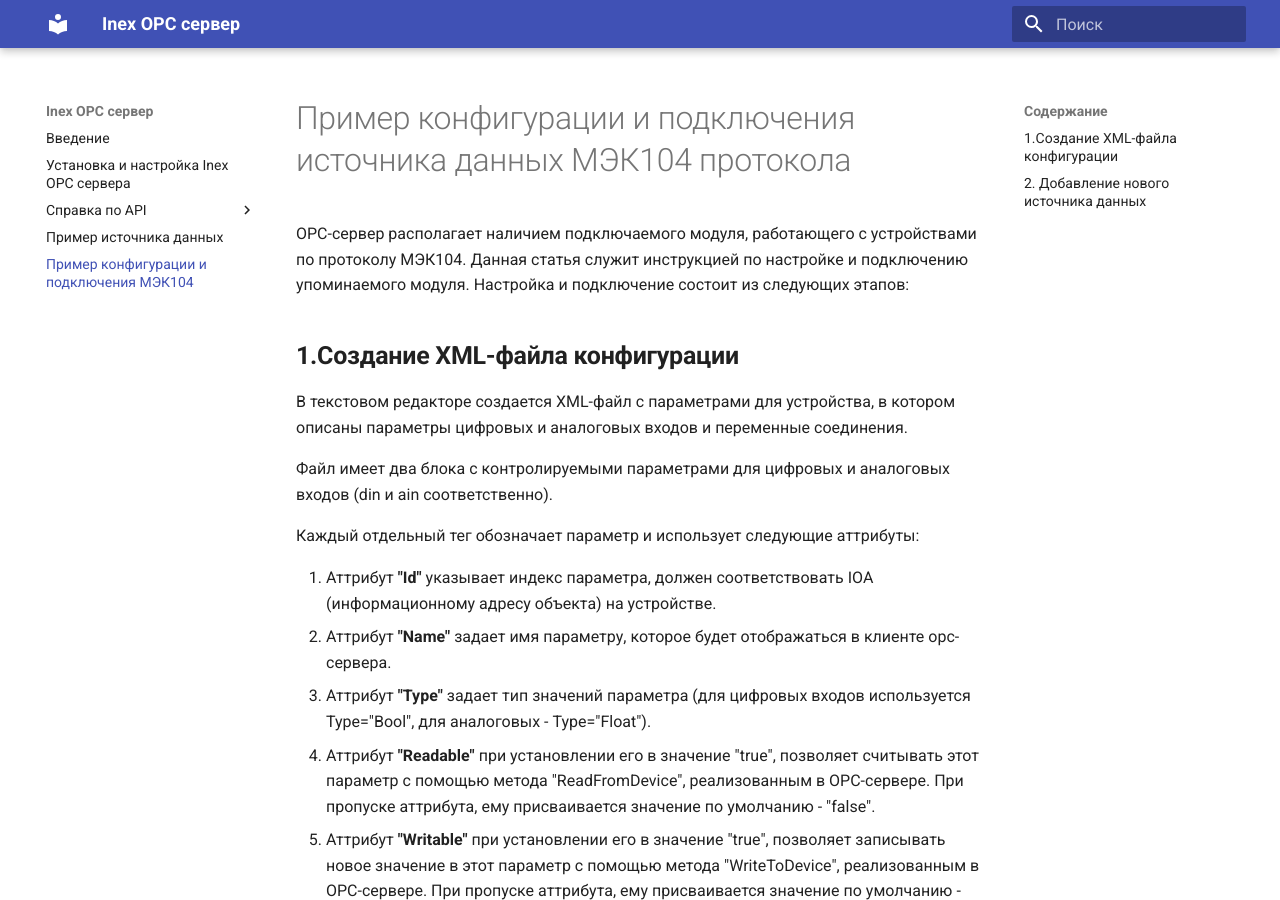
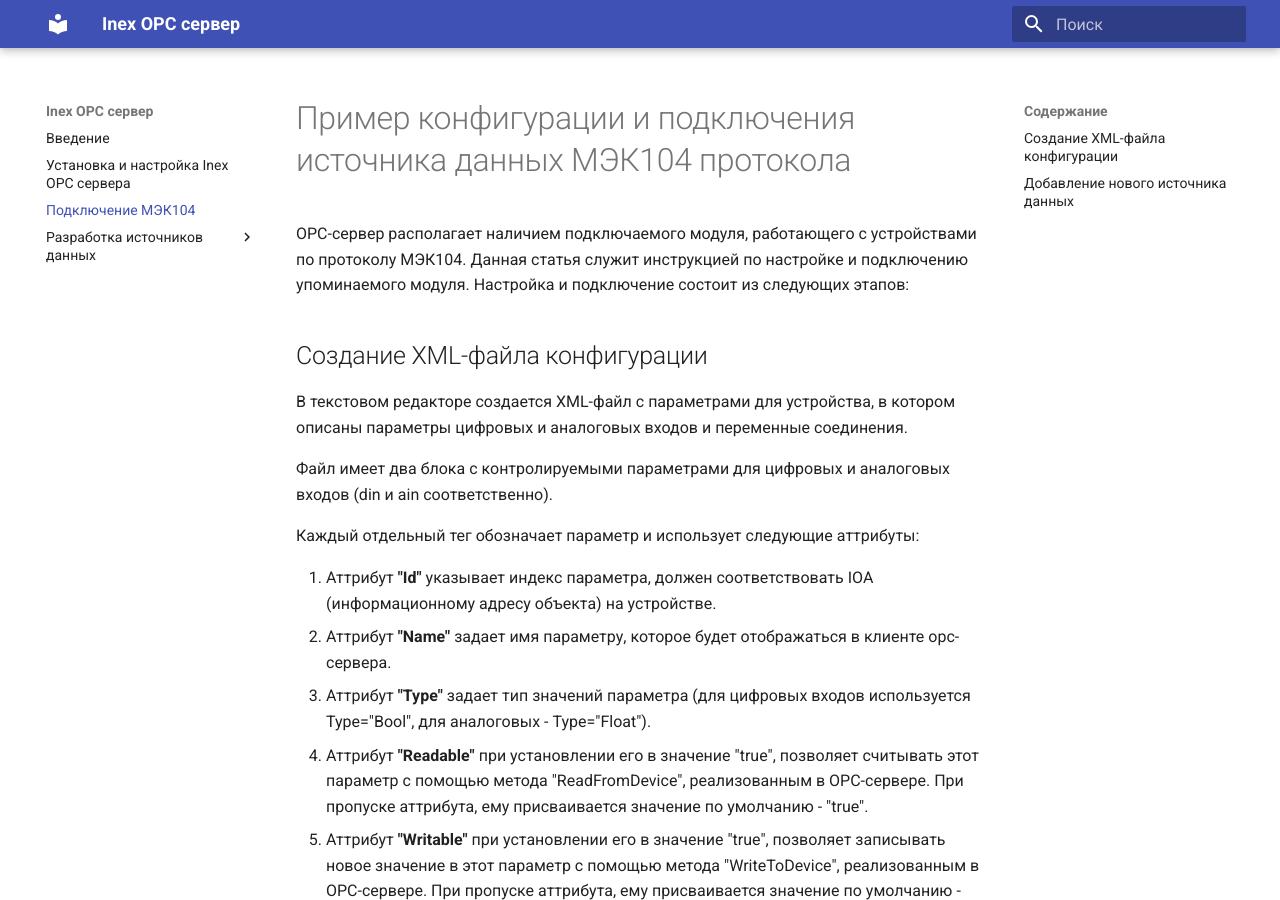
Before and after one commit to inex-dev/opc-server-doc, an MkDocs documentation site: the page built from docs/conf-iec104.md, in a window 1280 px wide and 900 px high. Built offline with MkDocs 1.6.1 and Material for MkDocs 9.7.7, drawn with Linux system fonts in a browser that asks for light colours; some of the changed text lies outside the part shown.

Commit message:
Исправления ошибок

````diff
--- a/docs/conf-iec104.md
+++ b/docs/conf-iec104.md
@@ -2,7 +2,7 @@
 
 ОРС-сервер располагает наличием подключаемого модуля, работающего с устройствами по протоколу МЭК104. Данная статья служит инструкцией по настройке и подключению упоминаемого модуля. Настройка и подключение состоит из следующих этапов:
 
-## **1.Создание XML-файла конфигурации**
+## Создание XML-файла конфигурации
 В текстовом редакторе создается XML-файл с параметрами для устройства, в котором описаны параметры цифровых и аналоговых входов и переменные соединения.
 
 Файл имеет два блока с контролируемыми параметрами для цифровых и аналоговых входов (din и ain соответственно).
@@ -12,7 +12,7 @@
 1. Аттрибут **"Id"** указывает индекс параметра, должен соответствовать IOA (информационному адресу объекта) на устройстве.
 2. Аттрибут **"Name"** задает имя параметру, которое будет отображаться в клиенте орс-сервера.
 3. Аттрибут **"Type"** задает тип значений параметра (для цифровых входов используется Type="Bool", для аналоговых - Type="Float").
-4. Аттрибут **"Readable"** при установлении его в значение "true", позволяет считывать этот параметр с помощью метода "ReadFromDevice", реализованным в ОРС-сервере. При пропуске аттрибута, ему присваивается значение по умолчанию - "false".
+4. Аттрибут **"Readable"** при установлении его в значение "true", позволяет считывать этот параметр с помощью метода "ReadFromDevice", реализованным в ОРС-сервере. При пропуске аттрибута, ему присваивается значение по умолчанию - "true".
 5. Аттрибут **"Writable"** при установлении его в значение "true", позволяет записывать новое значение в этот параметр с помощью метода "WriteToDevice", реализованным в ОРС-сервере. При пропуске аттрибута, ему присваивается значение по умолчанию - "false".
 
 Помимо блоков контролируемых значений, в файле указываются значения настройки установки и управления соединением:
@@ -85,7 +85,7 @@
 </Config>
 ```
 
-## **2. Добавление нового источника данных**
+## Добавление нового источника данных
 
 Сохранить созданный файл конфигурации следует по пути, задав ему уникальное имя с расширением ".xml" (В примере файлу присвоено имя "Iec104DataSource.xml"):
 
--- a/mkdocs.yml
+++ b/mkdocs.yml
@@ -3,13 +3,14 @@ site_name: Inex OPC сервер
 nav:
     - Введение: index.md
     - Установка и настройка Inex OPC сервера: install-and-settings.md
-    - Справка по API:
-        - Интерфейсы: api-references-interfaces.md
-        - Классы: api-references-classes.md
-        - Структуры: api-references-structs.md
-        - Перечисления: api-references-enums.md
-    - Пример источника данных: sample-ds.md
-    - Пример конфигурации и подключения МЭК104: conf-iec104.md
+    - Подключение МЭК104: conf-iec104.md
+    - Разработка источников данных:
+        - Справка по API:
+            - Интерфейсы: api-references-interfaces.md
+            - Классы: api-references-classes.md
+            - Структуры: api-references-structs.md
+            - Перечисления: api-references-enums.md
+        - Пример источника данных: sample-ds.md
 
 plugins:
     - search:
````
Also changed, not shown: docs/api-references-classes.md (+1 -1 lines).
